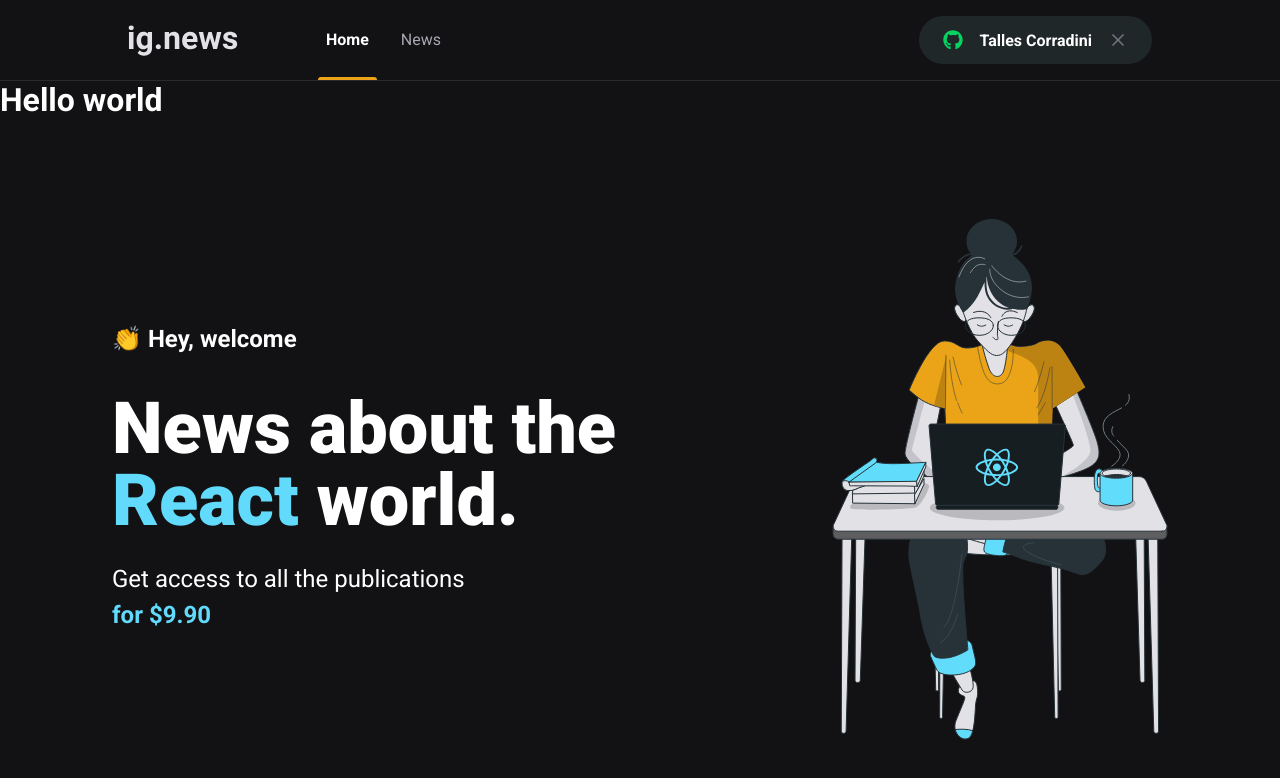
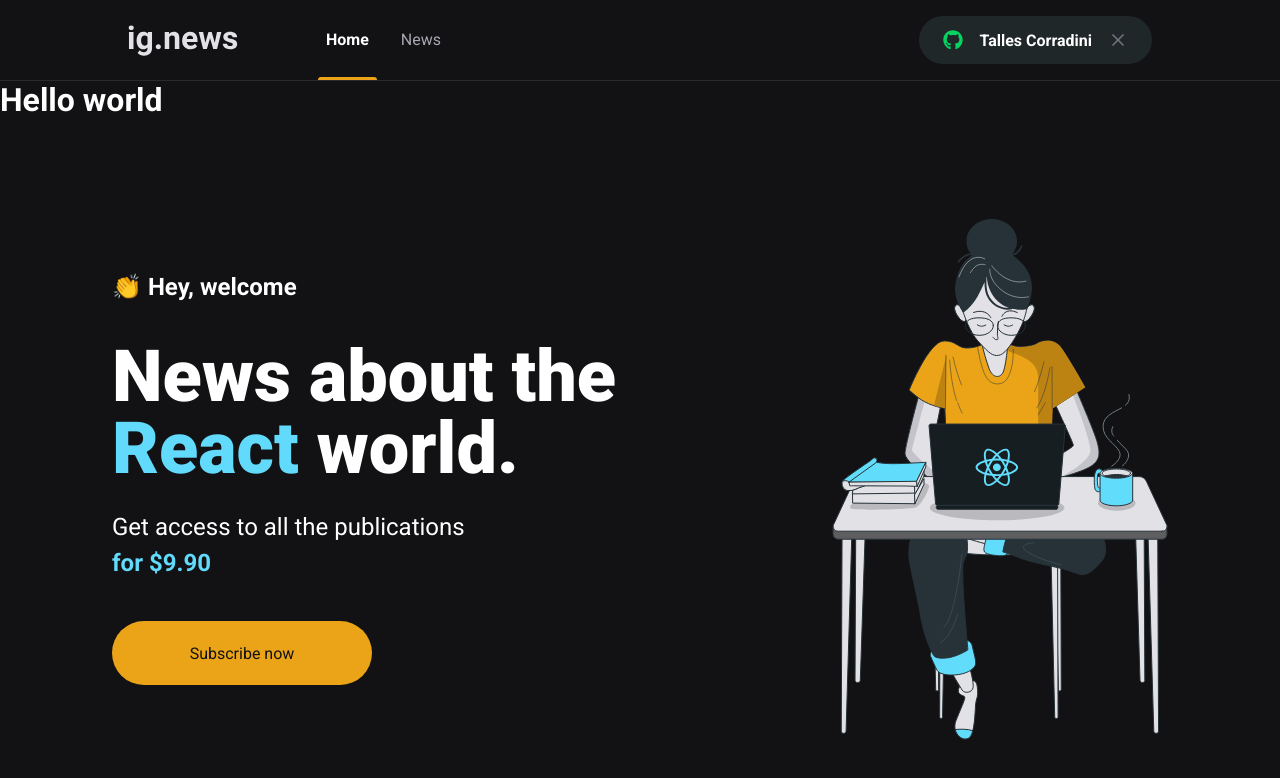
Before and after one commit to tallescorradini/ignite-reactjs-ignews, a Next.js app: page / in a window 1280 px wide. Shown: the top 778 px of the page. Built offline with nearby package versions, Linux system fonts and the light colour scheme.

Commit message:
feat: add hero subscribe button

```diff
--- /dev/null
+++ b/src/components/SubscribeButton/index.tsx
@@ -0,0 +1,5 @@
+import styles from "./styles.module.scss";
+
+export function SubscribeButton() {
+  return <button className={styles.subscribeButton}>Subscribe now</button>;
+}
--- /dev/null
+++ b/src/components/SubscribeButton/styles.module.scss
@@ -0,0 +1,17 @@
+.subscribeButton {
+  width: 260px;
+  height: 4rem;
+  border-style: none;
+  border-radius: 2rem;
+  background-color: var(--yellow-500);
+
+  color: var(--gray-900);
+  align-items: center;
+  justify-content: center;
+
+  transition: filter 0.2s;
+
+  &:hover {
+    filter: brightness(0.8);
+  }
+}
--- a/src/pages/home.module.scss
+++ b/src/pages/home.module.scss
@@ -38,4 +38,8 @@
       font-weight: bold;
     }
   }
+
+  button {
+    margin-top: 2.5rem;
+  }
 }
--- a/src/pages/index.tsx
+++ b/src/pages/index.tsx
@@ -1,4 +1,5 @@
 import Head from "next/head";
+import { SubscribeButton } from "../components/SubscribeButton";
 
 import styles from "./home.module.scss";
 
@@ -22,6 +23,7 @@
             Get access to all the publications <br />
             <span>for $9.90</span>
           </p>
+          <SubscribeButton />
         </section>
 
         <img
```
